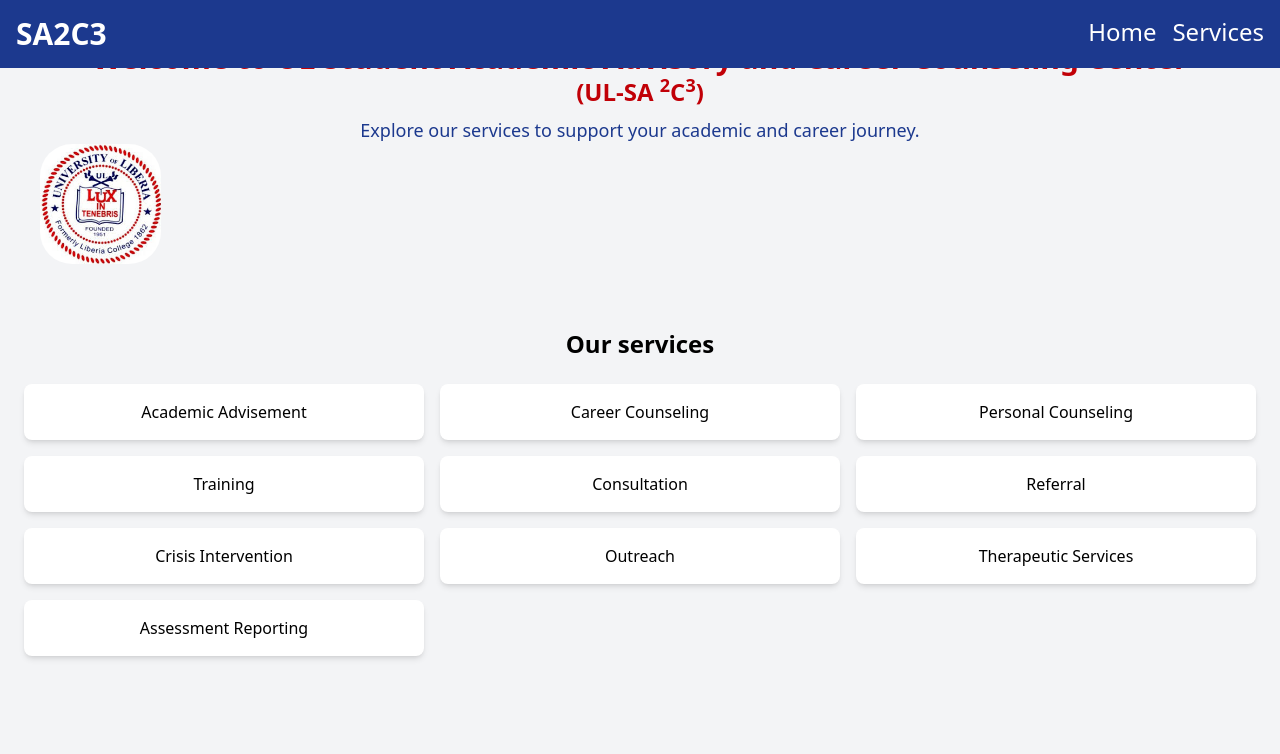
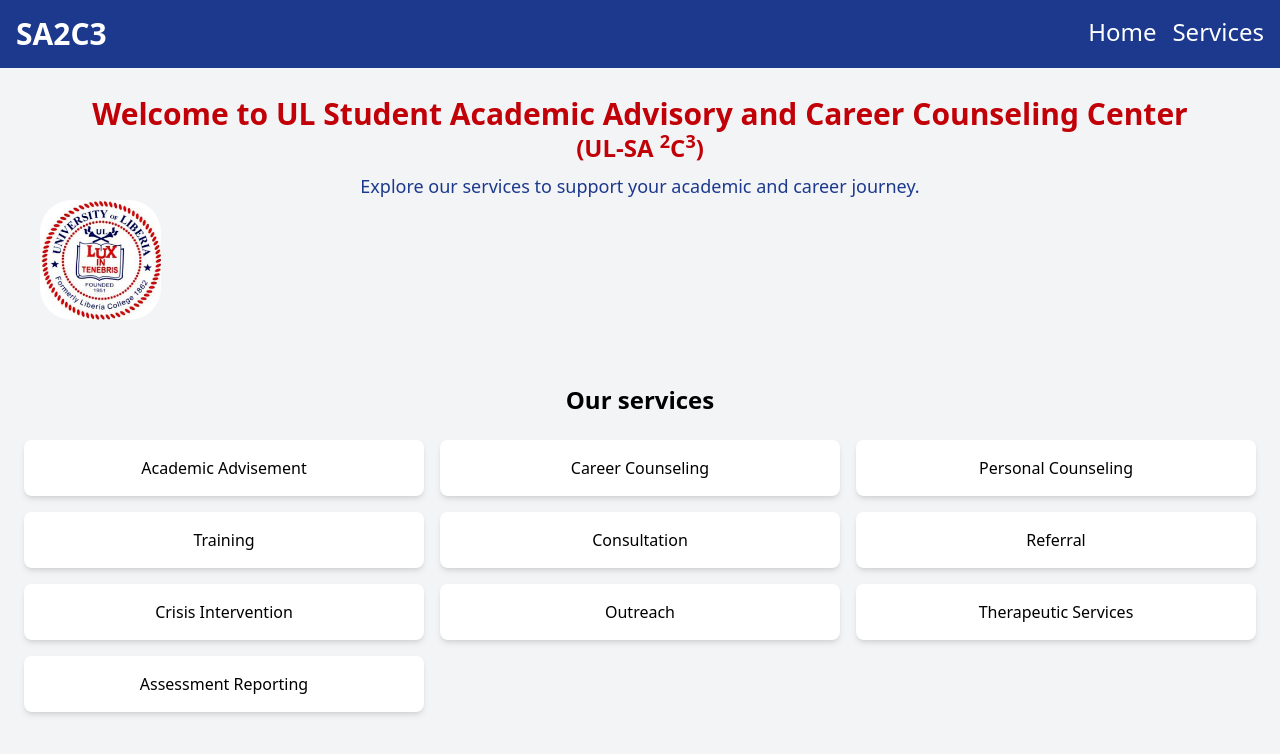
Before and after one commit to nimely111/UL-SA2C3-Guide, a React (Vite) app: page / in a window 1280 px wide. Shown: the top 754 px of the page. Built offline with nearby package versions, Linux system fonts and the light colour scheme.

Commit message:
add a padding to the home component header, to maintain the normal document flow

```diff
--- a/src/pages/Home.tsx
+++ b/src/pages/Home.tsx
@@ -6,7 +6,7 @@
   return (
     <div className="min-h-screen bg-gray-100">
       <Navbar />
-      <header className="text-center p-10">
+      <header className="text-center p-10 pt-24">
         <h1 className="text-3xl font-bold text-red-700">Welcome to UL Student Academic Advisory and Career Counseling Center</h1>
         <h2 className="text-2xl font-bold text-red-700">(UL-SA <sup>2</sup>C<sup>3</sup>)</h2>
         <p className="mt-2 text-blue-900 text-lg">Explore our services to support your academic and career journey.</p>
```
